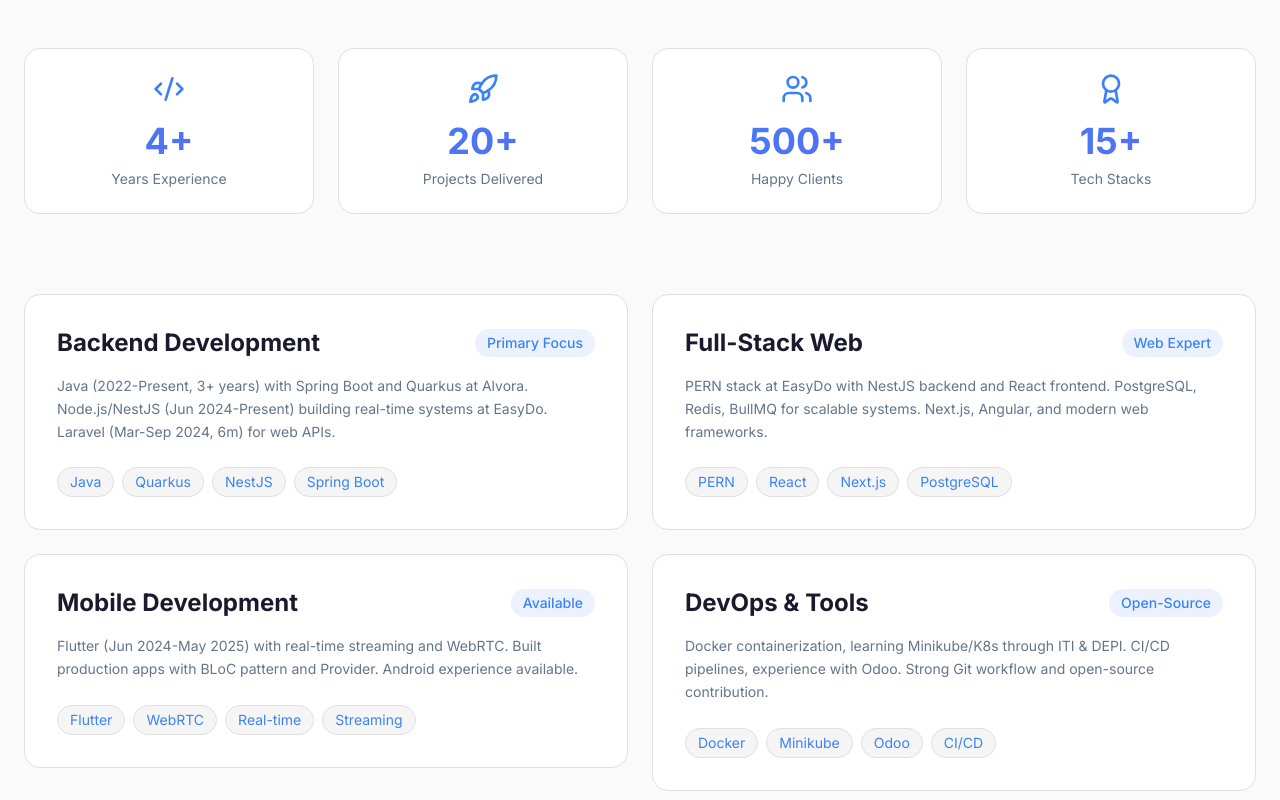
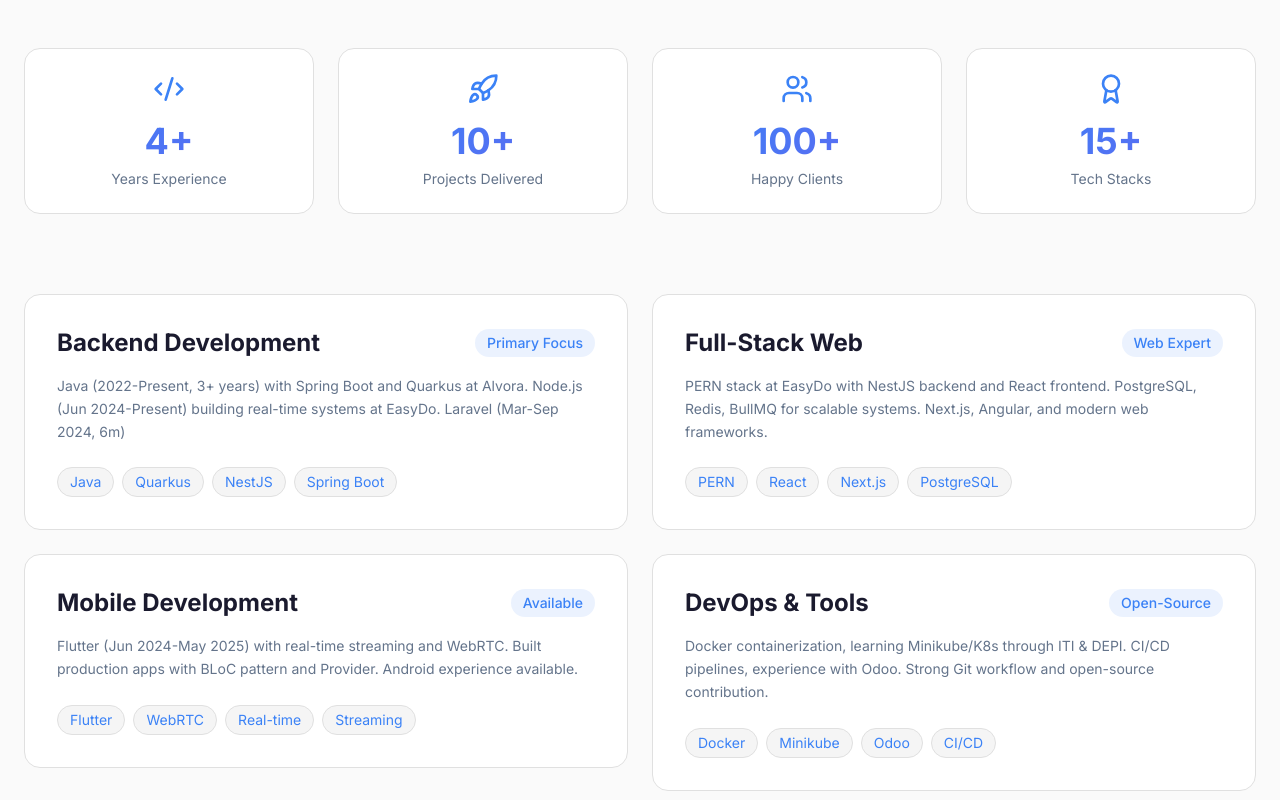
Before and after one commit to MoatazNoaman2001/portifolio, a Next.js app: page / in a window 1280 px wide. Shown: the part 1100-1900 px from the top of the page. Built offline with nearby package versions, Linux system fonts and the light colour scheme.

Commit message:
some content edit

```diff
--- a/components/sections/About.tsx
+++ b/components/sections/About.tsx
@@ -6,15 +6,15 @@ import { Code2, Rocket, Users, Award } from 'lucide-react';
 
 const stats = [
   { icon: Code2, label: 'Years Experience', value: '4+' },
-  { icon: Rocket, label: 'Projects Delivered', value: '20+' },
-  { icon: Users, label: 'Happy Clients', value: '500+' },
+  { icon: Rocket, label: 'Projects Delivered', value: '10+' },
+  { icon: Users, label: 'Happy Clients', value: '100+' },
   { icon: Award, label: 'Tech Stacks', value: '15+' },
 ];
 
 const expertise = [
   {
     title: 'Backend Development',
-    description: 'Java (2022-Present, 3+ years) with Spring Boot and Quarkus at Alvora. Node.js/NestJS (Jun 2024-Present) building real-time systems at EasyDo. Laravel (Mar-Sep 2024, 6m) for web APIs.',
+    description: 'Java (2022-Present, 3+ years) with Spring Boot and Quarkus at Alvora. Node.js (Jun 2024-Present) building real-time systems at EasyDo. Laravel (Mar-Sep 2024, 6m)',
     tags: ['Java', 'Quarkus', 'NestJS', 'Spring Boot'],
     highlight: 'Primary Focus',
   },
--- a/components/sections/Hero.tsx
+++ b/components/sections/Hero.tsx
@@ -64,7 +64,7 @@ export function Hero() {
           <GsapRevealText
             delay={0.6}
             stagger={0.05}
-            className="text-4xl sm:text-5xl md:text-7xl lg:text-8xl font-display font-bold leading-tight text-[var(--text)]"
+            className="text-3xl sm:text-2xl md:text-7xl lg:text-8xl font-display font-bold leading-tight text-[var(--text)]"
           >
             Full-Stack Engineer
           </GsapRevealText>
--- a/components/sections/Work.tsx
+++ b/components/sections/Work.tsx
@@ -5,47 +5,7 @@ import { motion } from 'framer-motion';
 import { ExternalLink, Github } from 'lucide-react';
 
 const projects = [
-  {
-    title: 'PMP Certification Platform',
-    description: 'Education platform serving 500+ users. Built comprehensive exam preparation system with progress tracking and analytics for PMP certification candidates.',
-    tech: ['Laravel', 'Vue.js', 'MySQL', 'Redis'],
-    category: 'Full-Stack Web',
-    gradient: 'from-orange-500/20 to-red-500/20',
-    stats: '500+ users',
-  },
-  {
-    title: 'Wessol Backend System',
-    description: 'High-performance backend serving 5,000+ daily users with 40% improved response times. RESTful APIs, caching strategies, and database optimization.',
-    tech: ['Node.js', 'NestJS', 'PostgreSQL', 'Redis'],
-    category: 'Backend Engineering',
-    gradient: 'from-blue-500/20 to-cyan-500/20',
-    stats: '5,000+ daily users',
-  },
-  {
-    title: 'CVRP Route Optimization',
-    description: 'Capacitated Vehicle Routing Problem solver using advanced optimization algorithms. Fleet management with optimal route planning and resource allocation.',
-    tech: ['Java', 'Quarkus', 'Timefold', 'PostgreSQL'],
-    category: 'Optimization & AI',
-    gradient: 'from-green-500/20 to-emerald-500/20',
-    github: 'https://github.com/MoatazNoaman2001',
-  },
-  {
-    title: 'UAV Route Optimization',
-    description: 'Unmanned Aerial Vehicle route optimization system for efficient drone fleet management and delivery planning with constraint satisfaction.',
-    tech: ['Java', 'Timefold', 'Spring Boot', 'Algorithms'],
-    category: 'Optimization & AI',
-    gradient: 'from-purple-500/20 to-pink-500/20',
-    github: 'https://github.com/MoatazNoaman2001',
-  },
-  {
-    title: 'Vitalism - Graduation Project',
-    description: 'Computer vision and machine learning application using OpenCV. Image processing, feature detection, and ML model integration for biomedical analysis.',
-    tech: ['Python', 'OpenCV', 'ML', 'TensorFlow'],
-    category: 'Computer Vision & ML',
-    gradient: 'from-indigo-500/20 to-violet-500/20',
-    github: 'https://github.com/MoatazNoaman2001',
-  },
-  {
+    {
     title: 'EasyDo CRM WhatsApp Integration',
     description: 'Comprehensive WhatsApp Business API platform with campaign management, template flow builders, and real-time analytics. Handling complex encryption and webhook systems.',
     tech: ['Node.js', 'React', 'PostgreSQL', 'BullMQ'],
@@ -60,12 +20,57 @@ const projects = [
     gradient: 'from-amber-500/20 to-yellow-500/20',
   },
   {
+    title: 'PMP Certification Platform',
+    description: 'Education platform serving 500+ users. Built comprehensive exam preparation system with progress tracking and analytics for PMP certification candidates.',
+    tech: ['Laravel', 'Vue.js', 'MySQL', 'Redis'],
+    category: 'Full-Stack Web',
+    gradient: 'from-orange-500/20 to-red-500/20',
+    github: 'https://github.com/MoatazNoaman2001/exam_system',
+  },
+    {
+    title: 'Tgaraar Platform',
+    description: 'Education platform serving 500+ users. Built comprehensive exam preparation system with progress tracking and analytics for PMP certification candidates.',
+    tech: ['react' , 'node', 'typescript', 'mongo'],
+    category: 'Full-Stack Web',
+    gradient: 'from-orange-500/20 to-red-500/20',
+  },
+
+  {
+    title: 'CVRP Route Optimization',
+    description: 'Capacitated Vehicle Routing Problem solver using advanced optimization algorithms. Fleet management with optimal route planning and resource allocation.',
+    tech: ['Java', 'Quarkus', 'Timefold', 'PostgreSQL'],
+    category: 'Optimization & AI',
+    gradient: 'from-green-500/20 to-emerald-500/20',
+    github: 'https://github.com/MoatazNoaman2001/cvrp',
+  },
+  {
+    title: 'UAV Route Optimization',
+    description: 'Unmanned Aerial Vehicle route optimization system for efficient drone fleet management and delivery planning with constraint satisfaction.',
+    tech: ['Java', 'Timefold', 'Spring Boot', 'Algorithms'],
+    category: 'Optimization & AI',
+    gradient: 'from-purple-500/20 to-pink-500/20',
+    github: 'https://github.com/MoatazNoaman2001/UAV-Route-Optemization',
+  },
+    {
     title: 'Real-time Chat with WebRTC',
     description: 'Production-ready chat application with video calling capabilities. Built with WebRTC for peer-to-peer communication and real-time messaging.',
     tech: ['Flutter', 'WebRTC', 'Firebase', 'Node.js'],
     category: 'Mobile & Real-time',
     gradient: 'from-rose-500/20 to-pink-500/20',
-    github: 'https://github.com/MoatazNoaman2001',
+  },
+    {
+    title: 'Norway voice application',
+    description: 'Audio and Video streaming application for streaming Norway news and deliver latest articles and blogs.',
+    tech: ['Flutter'],
+    category: 'Mobile',
+    gradient: 'from-rose-500/20 to-pink-500/20',
+  },
+  {
+    title: 'Vitalism - Graduation Project',
+    description: 'Computer vision and machine learning application using OpenCV. Image processing, feature detection, and ML model integration for biomedical analysis.',
+    tech: ['Python', 'OpenCV', 'ML', 'TensorFlow'],
+    category: 'Computer Vision & ML',
+    gradient: 'from-indigo-500/20 to-violet-500/20',
   },
 ];
 
@@ -129,13 +134,6 @@ export function Work() {
                       {project.title.charAt(0)}
                     </span>
                   </div>
-                  {project.stats && (
-                    <div className="absolute bottom-4 left-4">
-                      <span className="px-3 py-1 bg-[var(--bg)]/80 backdrop-blur-sm text-[var(--accent)] text-sm font-medium rounded-full">
-                        {project.stats}
-                      </span>
-                    </div>
-                  )}
                 </div>
 
                 {/* Project Info */}
```
